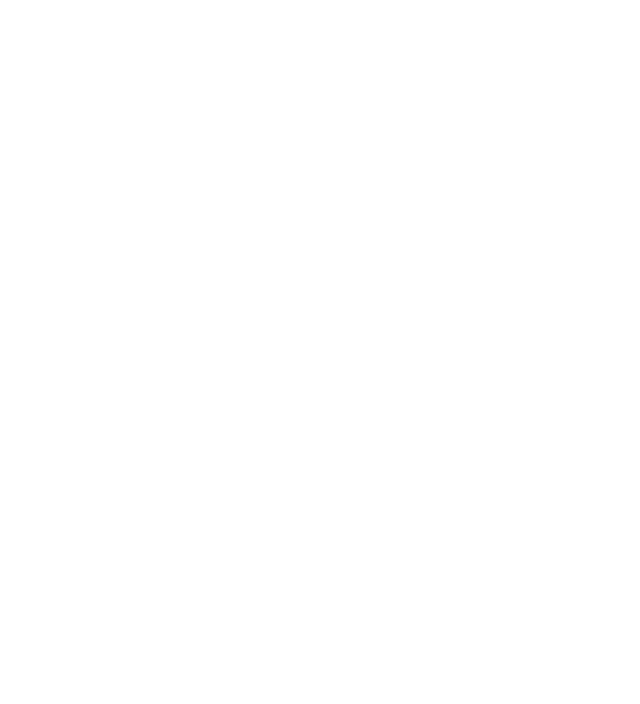
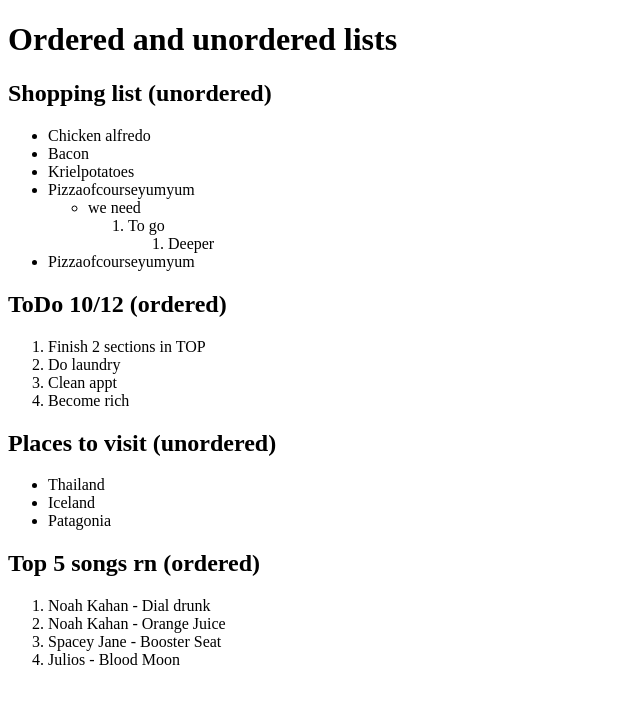
Before and after one commit to bgrt-s/foundations, a plain HTML site: page html-boilerplate/index.html in a window 1280 px wide. Shown: the whole page, without its empty margins (0-640 px from the left). Drawn offline with Linux system fonts and the light colour scheme.

Commit message:
finished all up to 'links and images'

```diff
--- a/html-boilerplate/index.html
+++ b/html-boilerplate/index.html
@@ -1,5 +1,57 @@
 <!DOCTYPE html>
 <html lang="en">
 
+<head>
+    <meta charset="UTF-8">
+    <meta name="viewport" content="width=device-width, initial-scale=1.0">
+    <title>Lists</title>
+</head>
+
+<body>
+    <h1>Ordered and unordered lists</h1>
+    <h2>Shopping list (unordered)</h2>
+    <ul>
+        <li>Chicken alfredo</li>
+        <li>Bacon</li>
+
+        <li>Krielpotatoes</li>
+
+        <li>Pizzaofcourseyumyum</li>
+
+        <ul>
+            <li>we need</li>
+            <ol>
+                <li>To go</li>
+                <ol>
+                    <li>Deeper</li>
+                </ol>
+            </ol>
+        </ul>
+        <li>Pizzaofcourseyumyum</li>
+    </ul>
+
+    <h2>ToDo 10/12 (ordered)</h2>
+    <ol>
+        <li>Finish 2 sections in TOP</li>
+        <li>Do laundry</li>
+        <li>Clean appt</li>
+        <li>Become rich</li>
+    </ol>
+
+    <h2>Places to visit (unordered)</h2>
+    <ul>
+        <li>Thailand</li>
+        <li>Iceland</li>
+        <li>Patagonia</li>
+    </ul>
+
+    <h2>Top 5 songs rn (ordered)</h2>
+    <ol>
+        <li>Noah Kahan - Dial drunk</li>
+        <li>Noah Kahan - Orange Juice</li>
+        <li>Spacey Jane - Booster Seat</li>
+        <li>Julios - Blood Moon</li>
+    </ol>
+</body>
 
 </html>
```
Also changed, not shown: odin-links-and-images/index.html (added).
